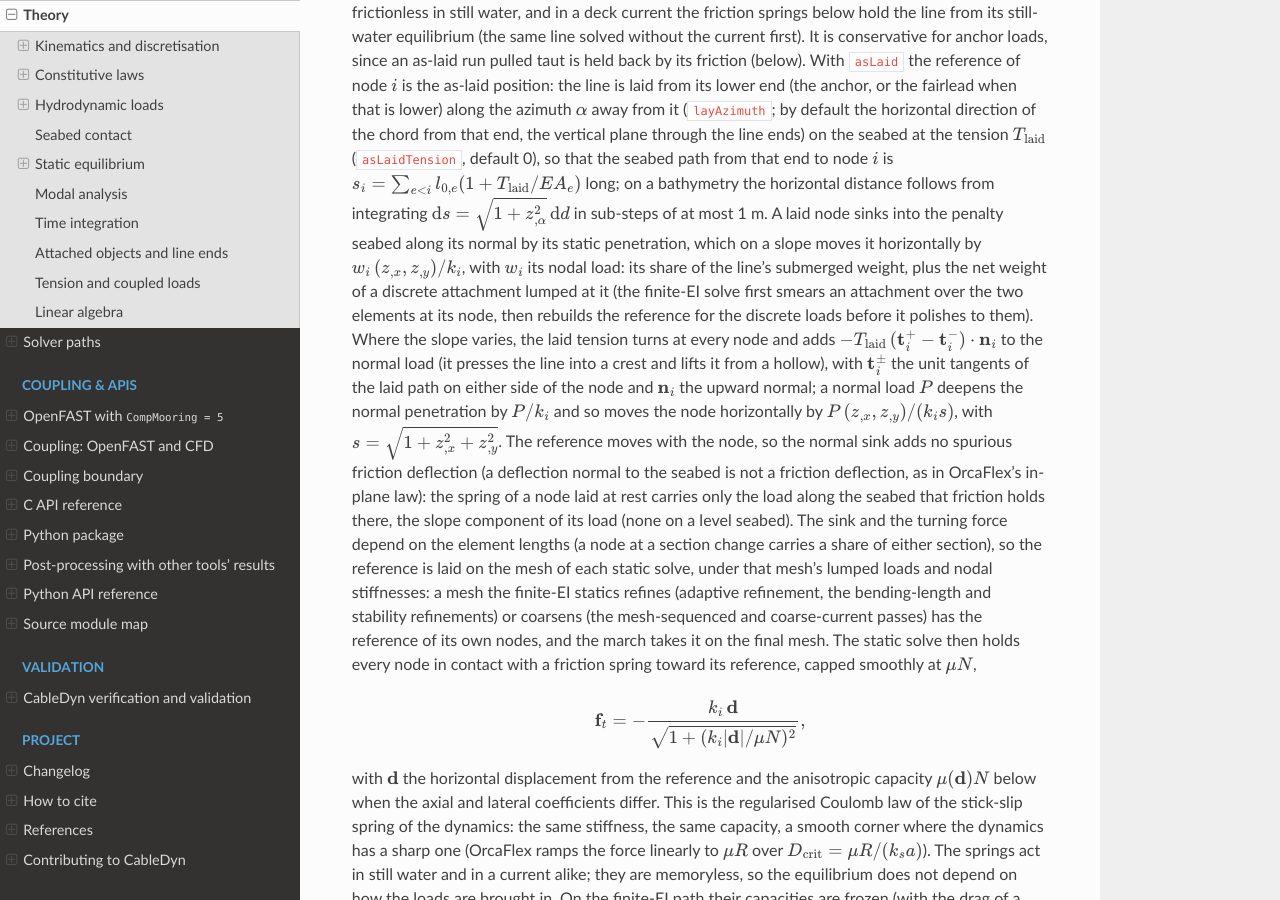
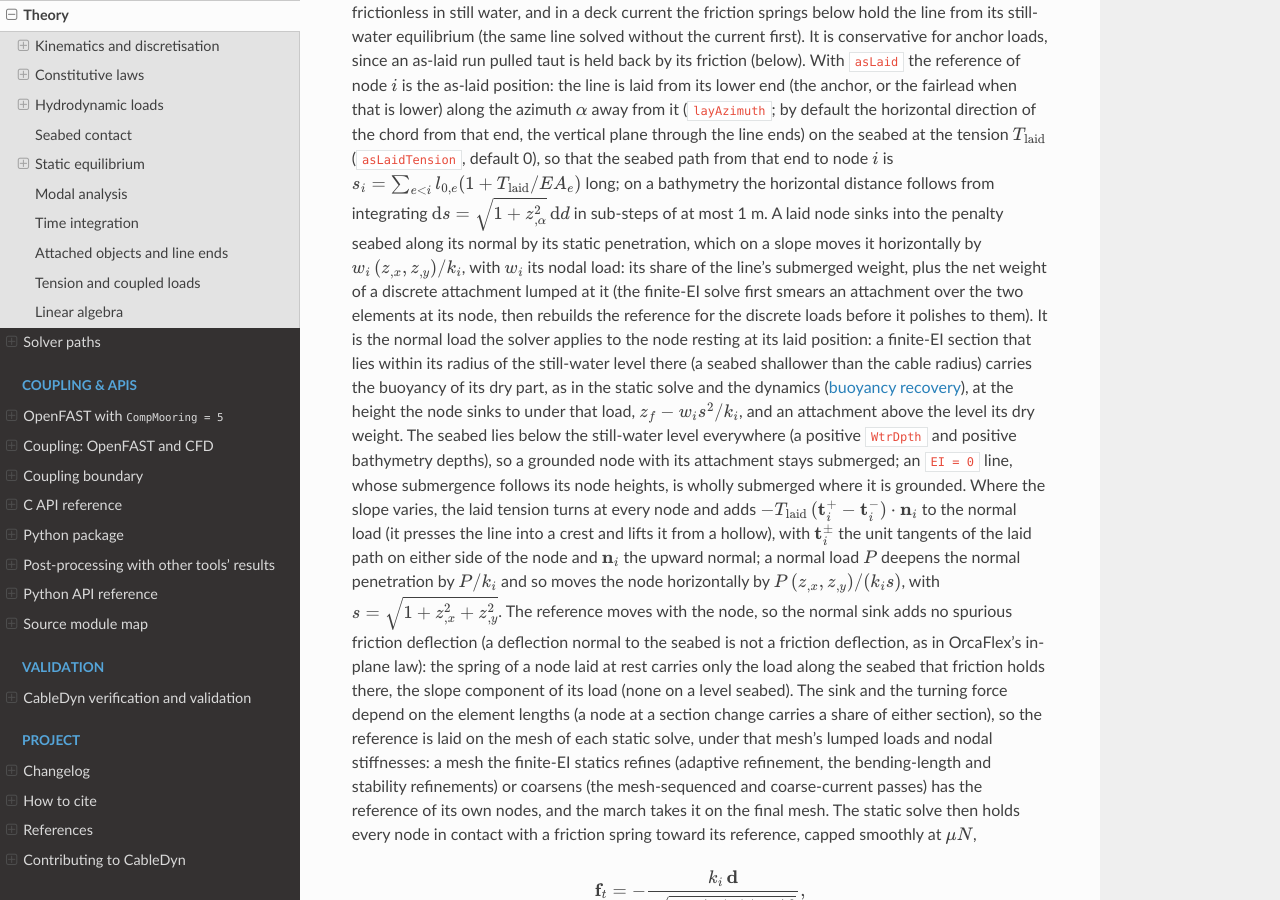
Before and after one commit to SMI-Lab-Inha/CableDyn, a Sphinx documentation site: the page built from doc/theory.rst, in a window 1280 px wide and 900 px high, scrolled down 26425 px. Built offline with Sphinx 7.4.7 and the Read the Docs theme 3.1.0, drawn with Linux system fonts in a browser that asks for light colours.

Commit message:
fix(friction): the as-laid reference sinks a node under the load the solver applies
With staticsFriction asLaid on a bathymetry, the friction reference of
a node moves with its sink into the penalty seabed, which on a slope
shifts it horizontally by its load over its seabed stiffness. The load
was the submerged weight of the line and the net in-water weight of an
attachment wherever the node lay. The static solve and the dynamics
give back the buoyancy of the dry part of a finite-EI section within its
radius of the still-water level, and an attachment above the surface
carries its dry weight. On a seabed shallower than a cable's radius the
reference therefore sank less than the node, and the run rested off its
laid path across the slope, held there by a spurious friction force.

CD_HermiteCable_As_Laid_Offsets now sinks each node under the normal
load the solver applies at its laid position: the line laid without its
sink, each node at the height its load sinks it to, and the dry part's
load there (CD_HermiteCable_Dry_Buoyancy, the solver's own law) solved
by Newton's method with its exact height derivative; attachments above
the surface add their buoyancy back. The section diameter travels with
the friction reference by reference arc, so the reference rebuilt on a
refined mesh uses it too. Where the line lies below the surface by more
than its radius nothing changes, bit for bit.

The seabed lies below the still-water level everywhere (WtrDpth and
bathymetry depths must be positive), so a grounded node with an
attachment stays submerged and an EI = 0 line, whose submergence
follows its node heights, is wholly submerged where it is grounded: the
attachment case cannot arise and is handled by the same rule.

static_friction_as_laid gains shallow_cross: a 0.5 m cable laid on a
seabed 0.1 m deep with a 5 degree cross slope. Its run lay 7.75e-4 m off
its laid path (7.72e-4 m predicted from the two sinks); it now rests
4.4e-6 m off it, and a march from the static state stays at rest. Every
example is bit-identical.

Signed-off-by: Jae Hoon Seo <jaehoon.seo@inha.ac.kr>

```diff
--- a/doc/theory.rst
+++ b/doc/theory.rst
@@ -1111,6 +1111,8 @@ phases, the running mean squares and the averaging time are part of the checkpoi
 restart continues the uninterrupted run bit for bit. The OpenFAST correction iterations rewind
 them with the rest of the state.
 
+.. _theory-dry-buoyancy:
+
 Buoyancy and wetting
 ~~~~~~~~~~~~~~~~~~~~
 
@@ -1438,7 +1440,15 @@ laid node sinks into the penalty seabed along its normal by its static penetrati
 slope moves it horizontally by :math:`w_i\,(z_{,x}, z_{,y})/k_i`, with :math:`w_i` its nodal
 load: its share of the line's submerged weight, plus the net weight of a discrete attachment
 lumped at it (the finite-EI solve first smears an attachment over the two elements at its
-node, then rebuilds the reference for the discrete loads before it polishes to them). Where
+node, then rebuilds the reference for the discrete loads before it polishes to them). It is the
+normal load the solver applies to the node resting at its laid position: a finite-EI section
+that lies within its radius of the still-water level there (a seabed shallower than the cable
+radius) carries the buoyancy of its dry part, as in the static solve and the dynamics
+(:ref:`buoyancy recovery <theory-dry-buoyancy>`), at the height the node sinks to under that
+load, :math:`z_f - w_i s^2/k_i`, and an attachment above the level its dry weight. The seabed
+lies below the still-water level everywhere (a positive ``WtrDpth`` and positive bathymetry
+depths), so a grounded node with its attachment stays submerged; an ``EI = 0`` line, whose
+submergence follows its node heights, is wholly submerged where it is grounded. Where
 the slope varies, the laid tension turns at every node and adds
 :math:`-T_\text{laid}\,(\mathbf{t}_{i}^{+} - \mathbf{t}_{i}^{-})\cdot\mathbf{n}_i` to the
 normal load (it presses the line into a crest and lifts it from a hollow), with
```
Also changed, not shown: CHANGELOG.md (+6 -0 lines), 3 other files.
